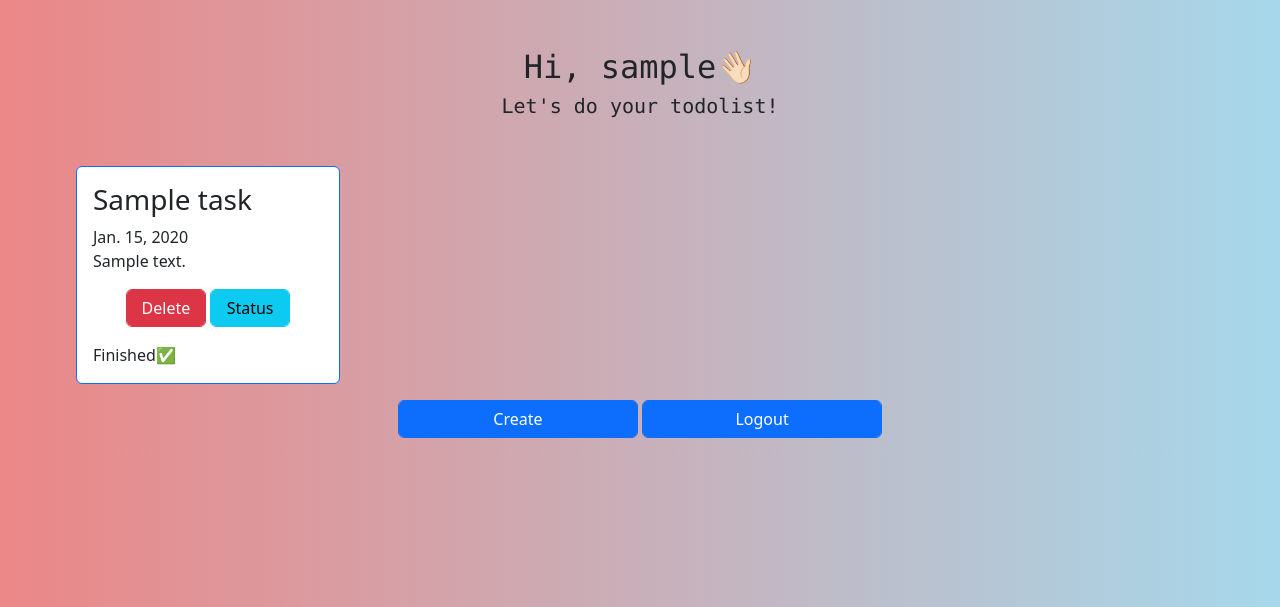
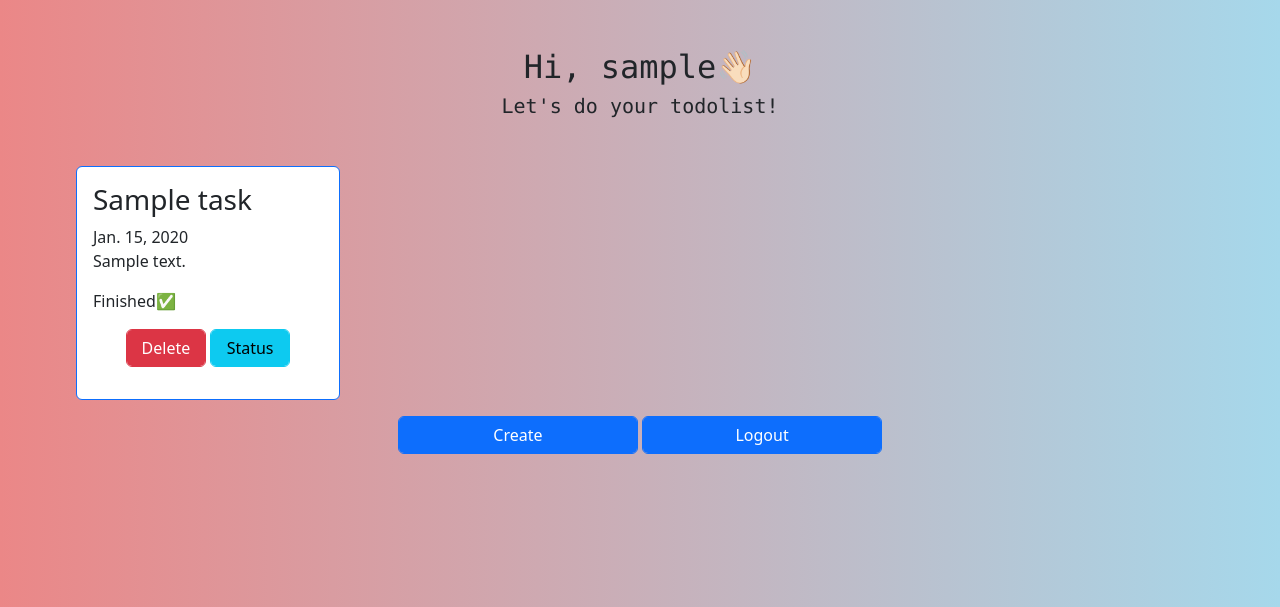
Before and after one commit to MunifahNurfadhilah/Tugas2, a Django app: page /todolist/ in a window 1280 px wide. Shown: the top 607 px of the page. Run offline with Django 4.2, Linux system fonts and the light colour scheme; a user stored in the database is signed in; tables that the repository leaves empty hold one stand-in row (values such as "Sample post").

Commit message:
done tugas5

```diff
--- /dev/null
+++ b/static/css/style.css
@@ -0,0 +1,4 @@
+.card:hover {
+    transform: scale(1.05);
+    box-shadow: 20px 20px 20px rgba(56, 165, 72, 0.12), 0 4px 8px rgba(7, 217, 105, 0.06);
+}
--- a/todolist/templates/create_task.html
+++ b/todolist/templates/create_task.html
@@ -15,7 +15,7 @@
     <script src="https://cdn.jsdelivr.net/npm/bootstrap@5.2.1/dist/js/bootstrap.bundle.min.js" integrity="sha384-u1OknCvxWvY5kfmNBILK2hRnQC3Pr17a+RTT6rIHI7NnikvbZlHgTPOOmMi466C8" crossorigin="anonymous"></script>
 
     <div class = "create_task vh-100 d-flex justify-content-center align-items-center">
-    <div class="card border-primary mb-3" style="width: 30rem;">
+    <div class="card border-primary mb-3" style="width: 25rem;">
         <div class="card-body">
         <h5 class="card-title" style="text-align: center; font-family: Lucida Console; font-weight: bold;">Create To Do List📃</h5>
 
@@ -29,7 +29,7 @@
                 <td><input class="btn login_btn btn btn-primary form-control" type="submit" name="submit" value="Create"></td>
             </tr>
         </table>
-    </form>
+         </form>
 
     {% if messages %}
         <ul>
--- a/todolist/templates/todolist.html
+++ b/todolist/templates/todolist.html
@@ -3,7 +3,6 @@
  {% block content %}
 
   <head>
-    <meta name="viewport" content="width=device-width, initial-scale=1.0">
     <link href="https://cdn.jsdelivr.net/npm/bootstrap@5.2.1/dist/css/bootstrap.min.css" rel="stylesheet" integrity="sha384-iYQeCzEYFbKjA/T2uDLTpkwGzCiq6soy8tYaI1GyVh/UjpbCx/TYkiZhlZB6+fzT" crossorigin="anonymous">
  </head>
 
@@ -21,9 +20,6 @@
             <h3 class="card-title">{{name.title}}</h3>
             <h7 class="card-subtitle">{{name.date}}</h7>
             <p class="card-text">{{name.description}}</p>
-            <p style="text-align: center;">
-              <a style="width: 5rem;" class="btn login_btn btn btn-danger form-control" href="remove/{{name.id}}">Delete</a>
-              <a style="width: 5rem;" class="btn login_btn btn btn-info form-control" href="status/{{name.id}}">Status</a></p>
             <p class="card-text">
               {% if name.is_finished %}
               Finished✅
@@ -31,6 +27,9 @@
               Not Yet❎
               {% endif %}
             </p>
+            <p style="text-align: center;">
+              <a style="width: 5rem;" class="btn login_btn btn btn-danger form-control lg" href="remove/{{name.id}}">Delete</a>
+              <a style="width: 5rem;" class="btn login_btn btn btn-info form-control lg" href="status/{{name.id}}">Status</a></p>
             </div>
         </div>
       </div>
```
Also changed, not shown: todolist/templates/README.md.
